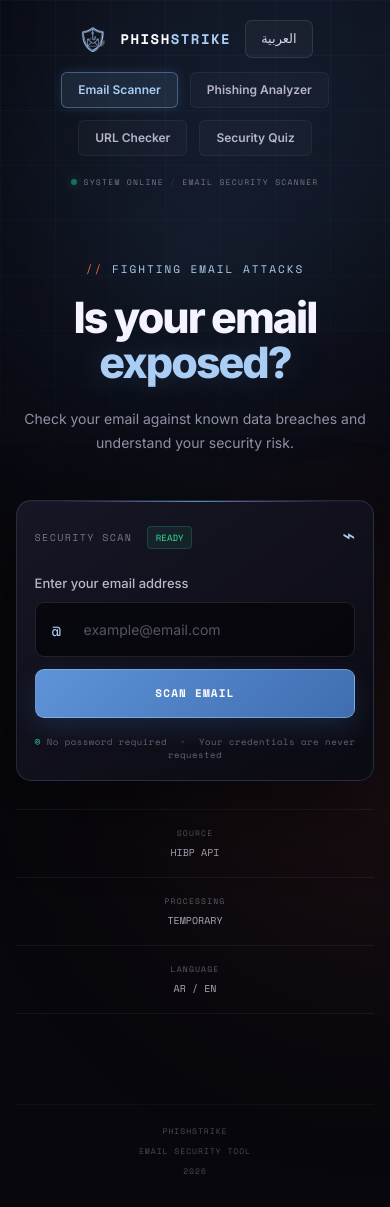
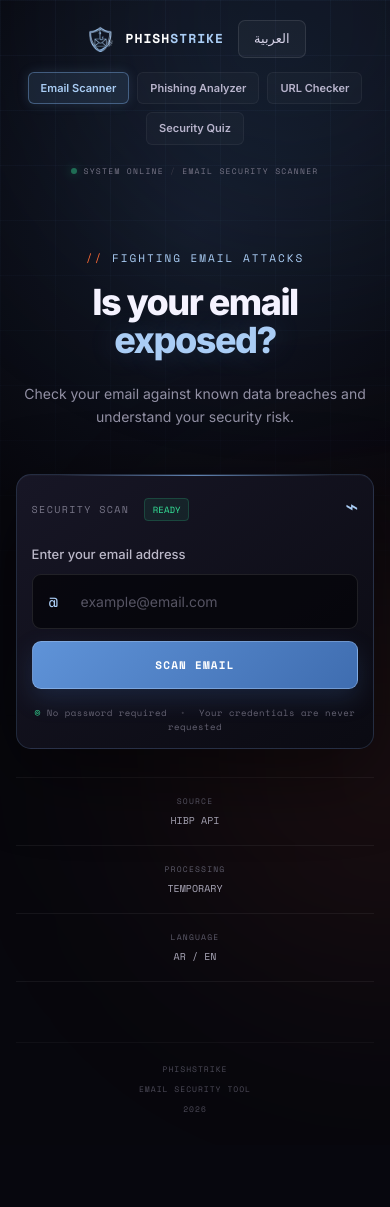
Before and after one commit to Hajar012/PhishStrike, a Flask app: page / in a window 390 px wide. After the commit the page ends 1112 px from the top, so only its background shows below. Run offline with Flask 3, Linux system fonts and the light colour scheme.

Commit message:
Task7: improve mobile responsiveness

```diff
--- a/static/css/style.css
+++ b/static/css/style.css
@@ -914,6 +914,7 @@ h1 span {
 
 .indicator-item-header {
     display: flex;
+    flex-wrap: wrap;
     align-items: center;
     justify-content: space-between;
 
@@ -1224,6 +1225,7 @@ html[dir="rtl"] #recommendations ul {
 
 .breach-card-header {
     display: flex;
+    flex-wrap: wrap;
 
     align-items: center;
     justify-content: space-between;
@@ -1248,6 +1250,10 @@ html[dir="rtl"] #recommendations ul {
     min-width: 0;
 }
 
+.breach-name > div {
+    min-width: 0;
+}
+
 .breach-name h3 {
     margin: 0;
 
@@ -1258,6 +1264,8 @@ html[dir="rtl"] #recommendations ul {
     font-weight: 700;
 
     letter-spacing: -0.01em;
+
+    overflow-wrap: anywhere;
 }
 
 .breach-name span {
@@ -1269,6 +1277,8 @@ html[dir="rtl"] #recommendations ul {
 
     font-family: var(--mono);
     font-size: 10px;
+
+    overflow-wrap: anywhere;
 }
 
 
@@ -1337,6 +1347,8 @@ html[dir="rtl"] #recommendations ul {
 
     font-size: 12.5px;
     line-height: 1.75;
+
+    overflow-wrap: anywhere;
 }
 
 .breach-description a {
@@ -1632,10 +1644,13 @@ html[dir="rtl"] .info-item + .info-item {
     }
 
     .hero-section {
-        padding-top: 35px;
+        padding: 35px 0 60px;
     }
 
     .system-status {
+        flex-wrap: wrap;
+        justify-content: center;
+
         font-size: 8px;
         gap: 6px;
     }
@@ -1649,7 +1664,8 @@ html[dir="rtl"] .info-item + .info-item {
         font-size: 14px;
     }
 
-    .scanner-card {
+    .scanner-card,
+    .analyzer-card {
         padding: 18px;
     }
 
@@ -1705,6 +1721,61 @@ html[dir="rtl"] .info-item + .info-item {
     }
 }
 
+@media (max-width: 420px) {
+
+    .brand {
+        gap: 8px;
+
+        font-size: 13px;
+        letter-spacing: 1px;
+    }
+
+    .main-nav {
+        gap: 8px;
+    }
+
+    .nav-link {
+        padding: 7px 12px;
+
+        font-size: 11px;
+    }
+
+    h1 {
+        font-size: 36px;
+        letter-spacing: -1.5px;
+    }
+
+    .scanner-card,
+    .analyzer-card {
+        padding: 15px;
+    }
+
+    .breach-card {
+        padding: 15px;
+    }
+
+    .breach-logo {
+        width: 40px;
+        height: 40px;
+
+        padding: 7px;
+    }
+
+    .breach-name h3 {
+        font-size: 16px;
+    }
+
+    .indicator-item {
+        padding: 15px 16px;
+    }
+
+    .quiz-option {
+        padding: 12px 13px;
+
+        font-size: 13px;
+    }
+}
+
 
 /* =========================================================
    SECURITY QUIZ
```
